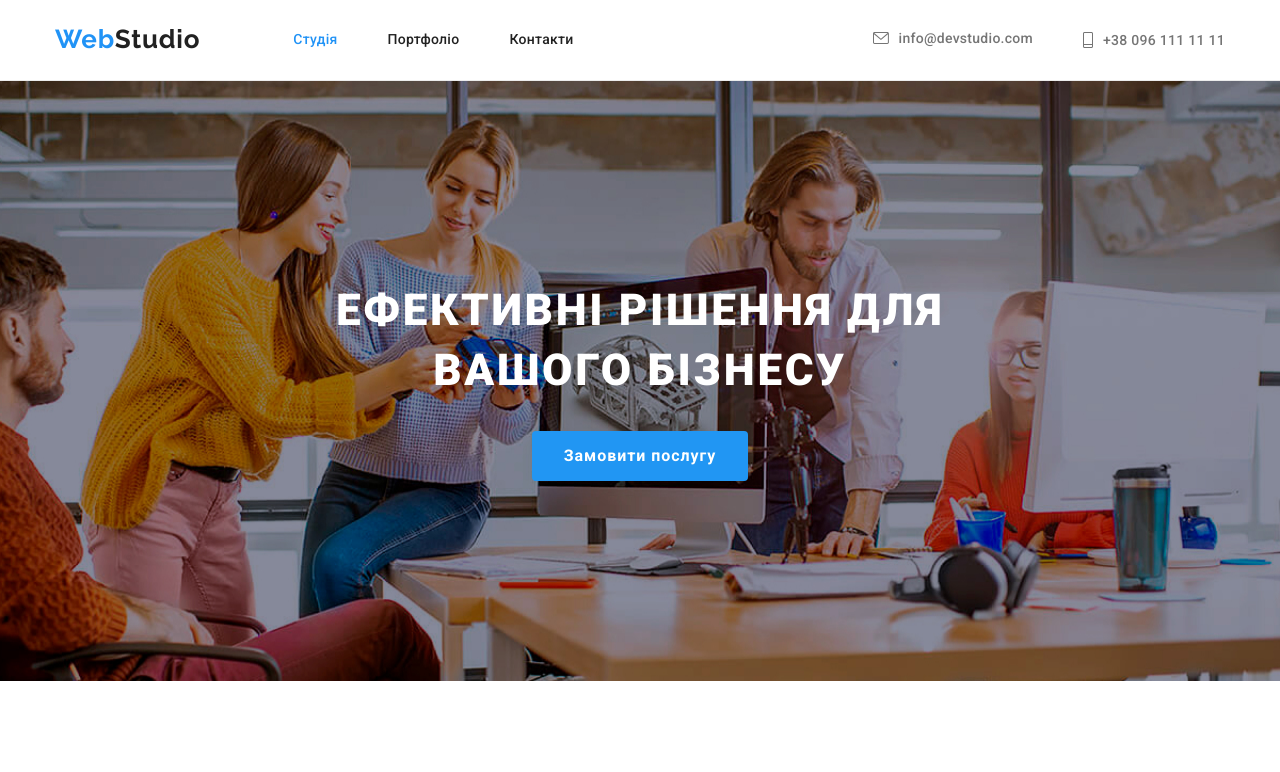
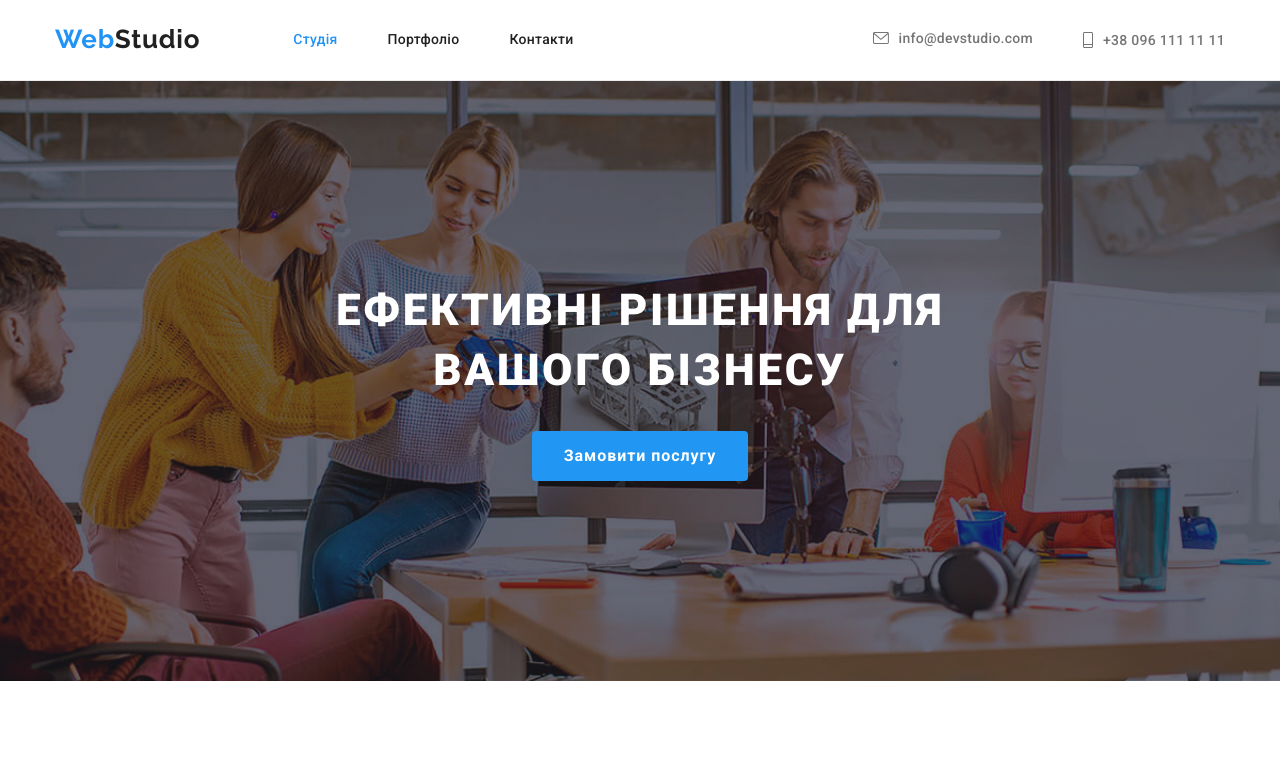
Before and after one commit to LiubovTytianevych/goit-markup-hw-04, a plain HTML site: page index.html in a window 1280 px wide. Shown: the top 772 px of the page. Drawn offline with nearby package versions, Linux system fonts and the light colour scheme.

Commit message:
added correct gradient

```diff
--- a/css/styles.css
+++ b/css/styles.css
@@ -121,8 +121,8 @@
     background-color: #2f303a;
     color: var(--color-background);
     padding: 200px 0;
-    background-image: url(../images/background.jpg);
-    background: linear-gradient(rgba 47, 48, 58, 0.4);
+    background-image: linear-gradient(to right, rgba(47, 48, 58, 0.4), rgba(47, 48, 58, 0.4)),
+    url(../images/background.jpg);
     background-size: 1600px;
     max-width: 1600px;
     background-repeat: no-repeat;
```
